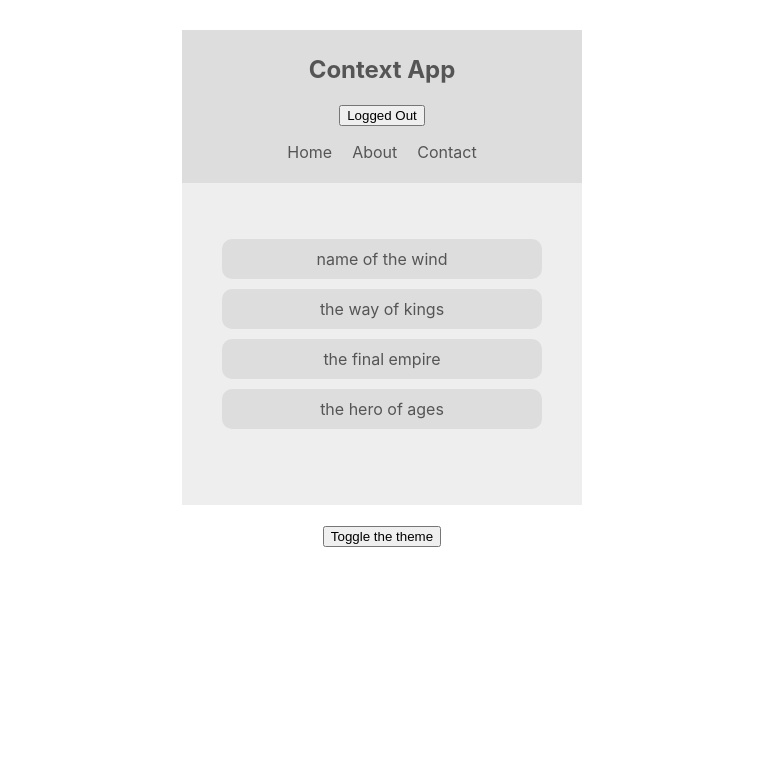
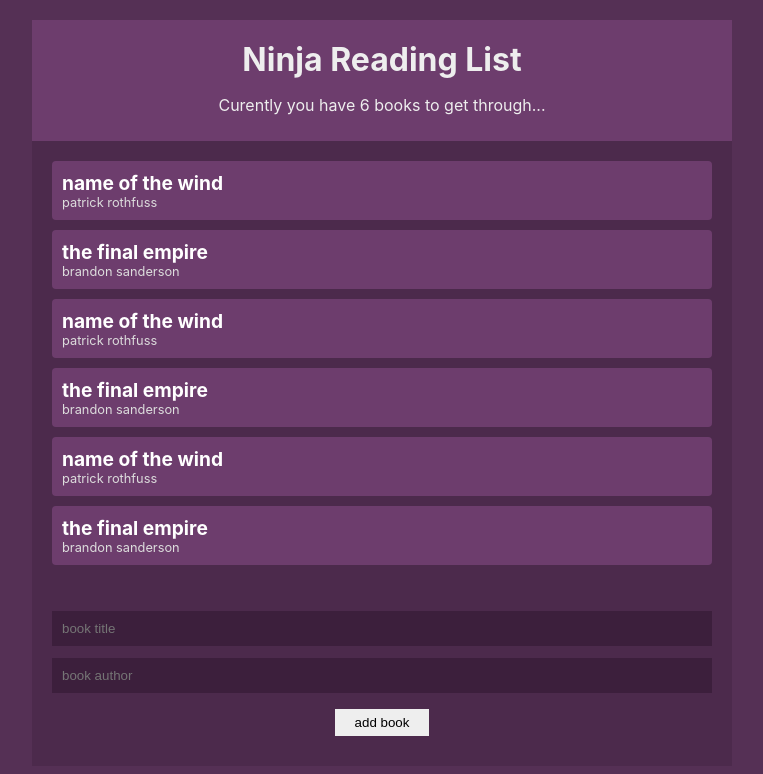
Before and after one commit to PilatusBRX/react-context-hooks, a React (Create React App) app: page / in a window 1280 px wide. Shown: the top 774 px of the page, without its empty margins (258-1021 px from the left). Built offline with nearby package versions, Linux system fonts and the light colour scheme.

Commit message:
Reading List App Final still without hooks

```diff
--- a/src/App.css
+++ b/src/App.css
@@ -1,47 +1,75 @@
 body {
   margin: 0;
-  font-family: -apple-system, BlinkMacSystemFont, "Segoe UI", "Roboto", "Oxygen",
-    "Ubuntu", "Cantarell", "Fira Sans", "Droid Sans", "Helvetica Neue",
+  font-family: -apple-system, BlinkMacSystemFont, 'Segoe UI', 'Roboto', 'Oxygen',
+    'Ubuntu', 'Cantarell', 'Fira Sans', 'Droid Sans', 'Helvetica Neue',
     sans-serif;
   -webkit-font-smoothing: antialiased;
   -moz-osx-font-smoothing: grayscale;
+  background: #553055;
 }
-
-/* app styles */
 .App {
-  max-width: 400px;
-  margin: 30px auto;
+  background: #4c2a4c;
+  margin: 20px auto;
+  width: 90%;
+  max-width: 700px;
+  color: #eee;
+}
+.navbar {
+  padding: 10px 20px;
   text-align: center;
+  background: #6d3d6d;
 }
-
-
-
-nav {
-  padding: 5px;
+.navbar h1 {
+  margin: 10px 0;
 }
-
-nav ul {
-  padding: 0;
+.book-list {
+  margin: 20px;
 }
-
-nav ul li {
-  display: inline-block;
-  margin: 0 10px;
-
-}
-
-.book-list {
-  padding: 20px;
-  margin-bottom: 20px;
-}
-
 .book-list ul {
   padding: 0;
   list-style-type: none;
 }
+.book-list li {
+  background: #6d3d6d;
+  border-radius: 4px;
+  padding: 10px;
+  cursor: pointer;
+  margin: 10px 0;
+}
+.book-list li:hover {
+  opacity: 0.3;
+  text-decoration: line-through;
+}
+.book-list .title {
+  font-weight: bold;
+  color: #fff;
+  font-size: 1.2em;
+}
+.book-list .author {
+  font-size: 0.8em;
+  color: #ddd;
+}
+.empty {
+  margin: 20px;
+  text-align: center;
+}
 
-.book-list li {
+form {
+  padding: 20px;
+}
+input[type='text'] {
+  width: 100%;
   padding: 10px;
+  box-sizing: border-box;
+  margin: 6px 0;
+  background: #3c1f3c;
+  color: #fff;
+  border: 0;
+}
+input[type='submit'] {
   margin: 10px auto;
-  border-radius: 10px;
+  background: #eee;
+  border: 0;
+  padding: 6px 20px;
+  display: block;
 }
--- a/src/App.js
+++ b/src/App.js
@@ -1,25 +1,18 @@
 import React from 'react';
 import './App.css';
+import Navbar from './components/Navbar';
 import BookList from './components/BookList';
-import Navbar from './components/Navbar';
-import ThemeToggle from './components/ThemeToggle';
-//contextprovider
-import ThemeContextProvider from './context/ThemeContext';
-import AuthContextProvider from './context/AuthContext';
-import BooksContextProvider from './context/BookContext';
+import BookContextProvider from './context/BookContext';
+import NewBook from './components/BookForm';
 
 function App() {
   return (
     <div className='App'>
-      <ThemeContextProvider>
-        <AuthContextProvider>
-          <Navbar />
-          <BooksContextProvider>
-            <BookList />
-          </BooksContextProvider>
-          <ThemeToggle />
-        </AuthContextProvider>
-      </ThemeContextProvider>
+      <BookContextProvider>
+        <Navbar />
+        <BookList />
+        <NewBook />
+      </BookContextProvider>
     </div>
   );
 }
--- /dev/null
+++ b/src/components/BookDetails.js
@@ -0,0 +1,14 @@
+import React, { useContext } from 'react';
+import { BookContext } from '../context/BookContext';
+
+const BookDetails = ({ book }) => {
+  const { removeBook } = useContext(BookContext);
+  return (
+    <li onClick={() => removeBook(book.id)}>
+      <div className='title'>{book.title}</div>
+      <div className='author'>{book.author}</div>
+    </li>
+  );
+};
+
+export default BookDetails;
--- /dev/null
+++ b/src/components/BookForm.js
@@ -0,0 +1,37 @@
+import React, { useContext, useState } from 'react';
+import { BookContext } from '../context/BookContext';
+
+const BookForm = () => {
+  const { addBook } = useContext(BookContext);
+  const [title, setTitle] = useState('');
+  const [author, setAuthor] = useState('');
+
+  const handleSubmit = e => {
+    e.preventDefault();
+    addBook(title, author);
+    setTitle('');
+    setAuthor('');
+  };
+
+  return (
+    <form onSubmit={handleSubmit}>
+      <input
+        type='text'
+        placeholder='book title'
+        required
+        value={title}
+        onChange={e => setTitle(e.target.value)}
+      />
+      <input
+        type='text'
+        placeholder='book author'
+        required
+        value={author}
+        onChange={e => setAuthor(e.target.value)}
+      />
+      <input type='submit' value='add book' />
+    </form>
+  );
+};
+
+export default BookForm;
--- a/src/components/BookList.js
+++ b/src/components/BookList.js
@@ -1,27 +1,21 @@
 import React, { useContext } from 'react';
-import { ThemeContext } from '../context/ThemeContext';
 import { BookContext } from '../context/BookContext';
+import BookDetails from './BookDetails';
 
 const BookList = () => {
   const { books } = useContext(BookContext);
-  const { isLightTheme, light, dark } = useContext(ThemeContext);
-  const theme = isLightTheme ? light : dark;
-  return (
-    <div
-      style={{ color: theme.syntax, background: theme.bg }}
-      className='book-list'
-    >
+
+  return books.length ? (
     <div className='book-list'>
       <ul>
         {books.map(book => {
-            return (
-              <li style={{ background: theme.ui }} key={book.id}>
-                {book.title}
-              </li>
-            );
+          return <BookDetails book={book} key={book.id} />;
         })}
       </ul>
     </div>
+  ) : (
+    <div className='empty'>
+      <p>No books to read. Hello free time ;)</p>
     </div>
   );
 };
--- a/src/components/Navbar.js
+++ b/src/components/Navbar.js
@@ -1,24 +1,13 @@
 import React, { useContext } from 'react';
-import { ThemeContext } from '../context/ThemeContext';
-import { AuthContext } from '../context/AuthContext';
+import { BookContext } from '../context/BookContext';
 
 const Navbar = () => {
-  const { isAuthenticated, toggleAuth } = useContext(AuthContext);
-  const { isLightTheme, light, dark } = useContext(ThemeContext);
-
-  const theme = isLightTheme ? light : dark;
+  const { books } = useContext(BookContext);
   return (
-    <nav style={{ background: theme.ui, color: theme.syntax }}>
-      <h1>Context App</h1>
-      <button style={{ cursor: 'pointer' }} onClick={toggleAuth}>
-        {isAuthenticated ? 'Logged In' : ' Logged Out'}
-      </button>
-      <ul>
-        <li>Home</li>
-        <li>About</li>
-        <li>Contact</li>
-      </ul>
-    </nav>
+    <div className='navbar'>
+      <h1>Ninja Reading List</h1>
+      <p>Curently you have {books.length} books to get through...</p>
+    </div>
   );
 };
 
--- a/src/components/ThemeToggle.js
+++ /dev/null
@@ -1,9 +0,0 @@
-import React, { useContext } from 'react';
-import { ThemeContext } from '../context/ThemeContext';
-
-const ThemeToggle = () => {
-  const { toggleTheme } = useContext(ThemeContext);
-  return <button onClick={toggleTheme}>Toggle the theme</button>;
-};
-
-export default ThemeToggle;
--- a/src/context/AuthContext.js
+++ /dev/null
@@ -1,23 +0,0 @@
-import React, { Component, createContext } from 'react';
-
-export const AuthContext = createContext();
-
-class AuthContextProvider extends Component {
-  state = {
-    isAuthenticated: false
-  };
-  toggleAuth = () => {
-    this.setState({ isAuthenticated: !this.state.isAuthenticated });
-  };
-  render() {
-    return (
-      <AuthContext.Provider
-        value={{ ...this.state, toggleAuth: this.toggleAuth }}
-      >
-        {this.props.children}
-      </AuthContext.Provider>
-    );
-  }
-}
-
-export default AuthContextProvider;
--- a/src/context/BookContext.js
+++ b/src/context/BookContext.js
@@ -1,16 +1,28 @@
 import React, { createContext, useState } from 'react';
+import uuid from 'uuid/v4';
+
 export const BookContext = createContext();
 
 const BookContextProvider = props => {
   const [books, setBooks] = useState([
-    { title: 'name of the wind', id: 1 },
-    { title: 'the way of kings', id: 2 },
-    { title: 'the final empire', id: 3 },
-    { title: 'the hero of ages', id: 4 }
+    { title: 'name of the wind', author: 'patrick rothfuss', id: uuid() },
+    { title: 'the final empire', author: 'brandon sanderson', id: uuid() },
+    { title: 'name of the wind', author: 'patrick rothfuss', id: uuid() },
+    { title: 'the final empire', author: 'brandon sanderson', id: uuid() },
+    { title: 'name of the wind', author: 'patrick rothfuss', id: uuid() },
+    { title: 'the final empire', author: 'brandon sanderson', id: uuid() }
   ]);
+  const addBook = (title, author) => {
+    setBooks([...books, { title, author, id: uuid() }]);
+    // setBooks([...books, { title: title, author: author, id: id }]);
+  };
+
+  const removeBook = id => {
+    setBooks(books.filter(book => book.id !== id));
+  };
 
   return (
-    <BookContext.Provider value={{ books }}>
+    <BookContext.Provider value={{ books, addBook, removeBook }}>
       {props.children}
     </BookContext.Provider>
   );
--- a/src/context/ThemeContext.js
+++ /dev/null
@@ -1,25 +0,0 @@
-import React, { Component, createContext } from 'react';
-
-export const ThemeContext = createContext();
-
-class ThemeContextProvider extends Component {
-  state = {
-    isLightTheme: true,
-    light: { syntax: '#555', ui: '#ddd', bg: '#eee' },
-    dark: { syntax: '#ddd', ui: '#333', bg: '#555' }
-  };
-  toggleTheme = () => {
-    this.setState({ isLightTheme: !this.state.isLightTheme });
-  };
-  render() {
-    return (
-      <ThemeContext.Provider
-        value={{ ...this.state, toggleTheme: this.toggleTheme }}
-      >
-        {this.props.children}
-      </ThemeContext.Provider>
-    );
-  }
-}
-
-export default ThemeContextProvider;
```
Also changed, not shown: 1 other file (tests, documents, lock files or other folders). Lines whose indentation alone changed are shown as unchanged.
